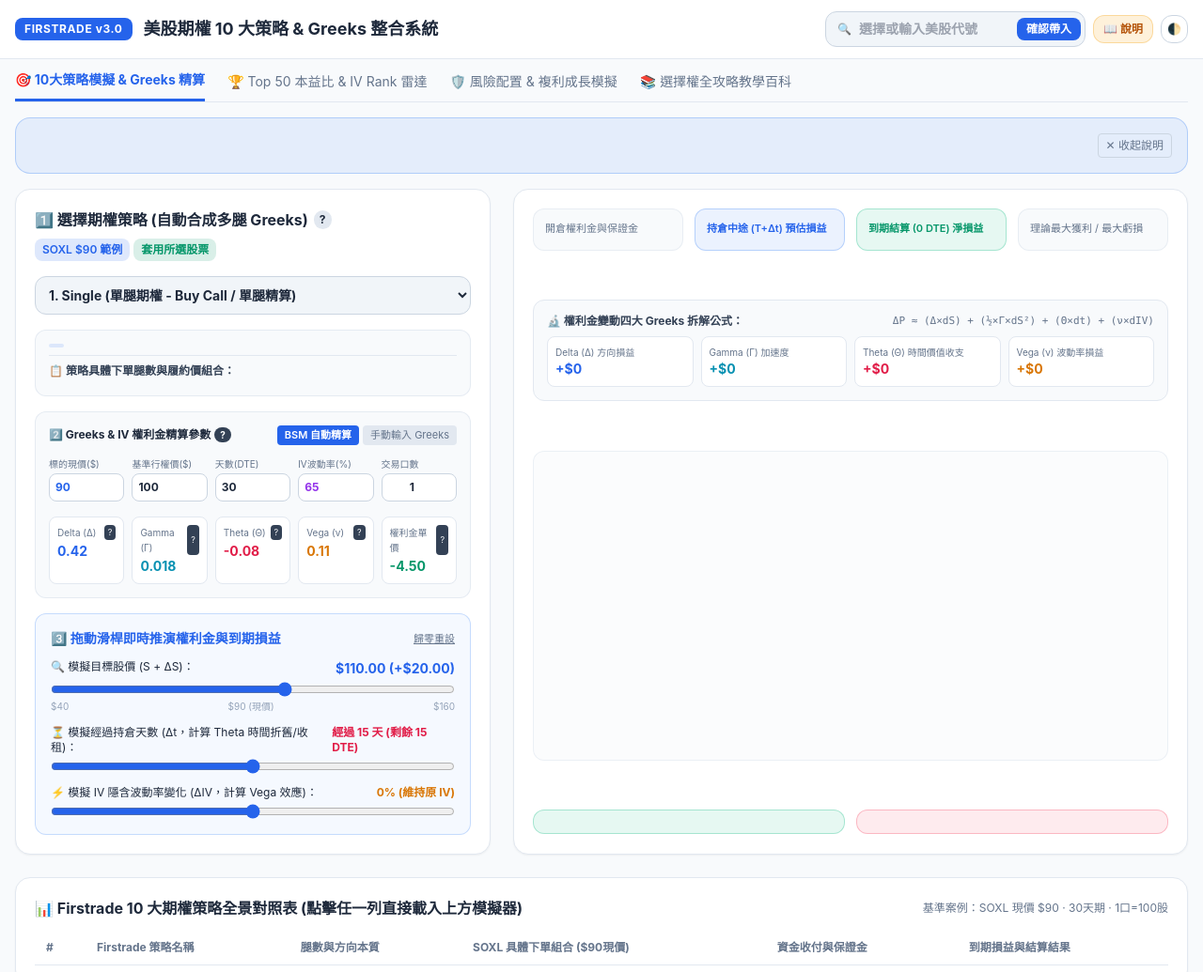
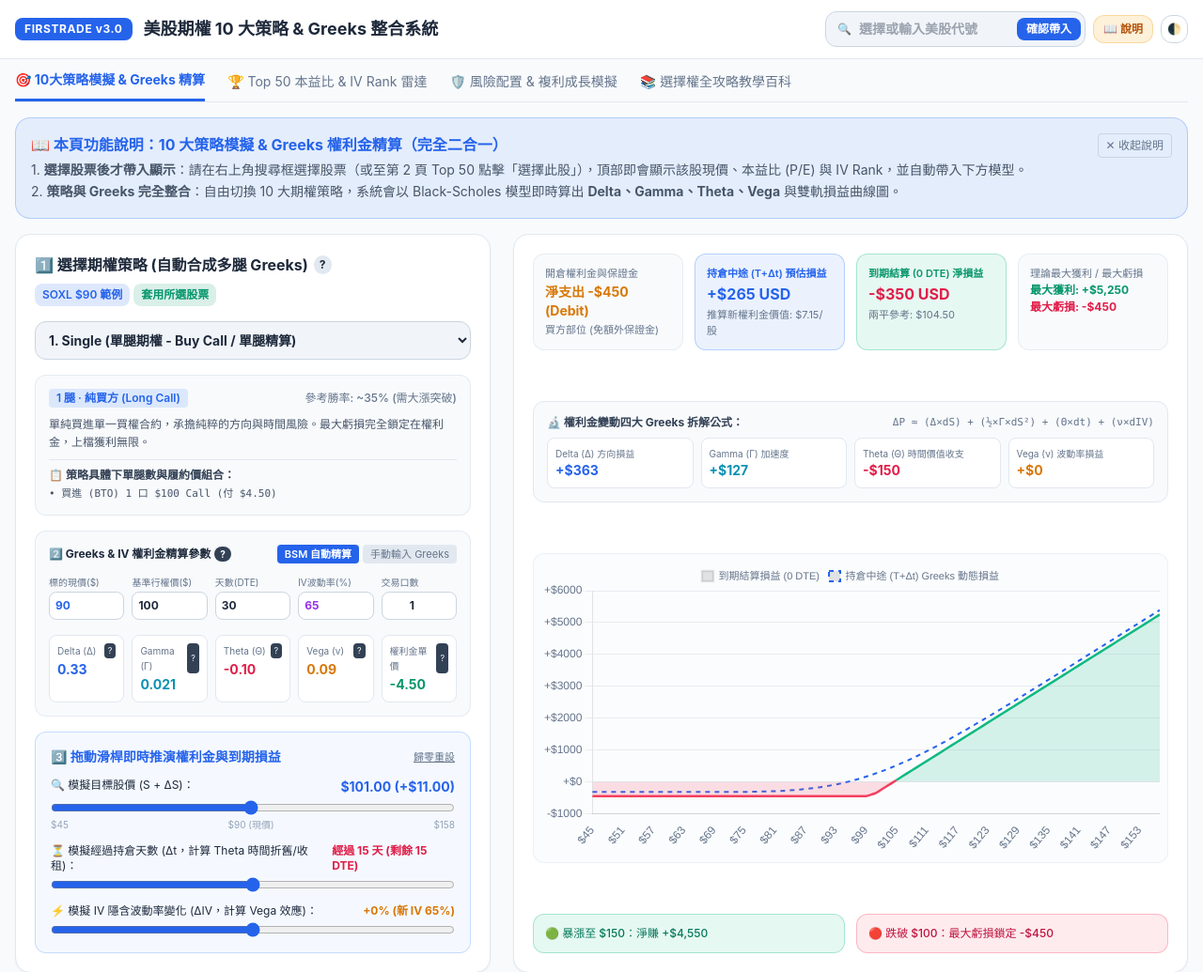
Before and after one commit to peter8955014/us-options-dashboard, a plain HTML site: page index.html in a window 1280 px wide. Shown: the top 1035 px of the page at 94% size. Drawn offline with nearby package versions, Linux system fonts and the light colour scheme.

Commit message:
Update index.html

```diff
--- a/index.html
+++ b/index.html
@@ -4,8 +4,8 @@
   <meta charset="UTF-8" />
   <meta name="viewport" content="width=device-width, initial-scale=1.0" />
   <title>美股期權 - 策略模擬 · Top50本益比 · 期權百科</title>
-  <script src="https://cdn.tailwindcss.com"><>
-  <script src="https://cdn.jsdelivr.net/npm/chart.js"><>
+<script src="https://cdn.tailwindcss.com"></script>
+<script src="https://cdn.jsdelivr.net/npm/chart.js"></script>
   <script>
     tailwind.config = {
       darkMode: 'class',
@@ -1030,7 +1030,7 @@ function refreshAllStockUI() {
     };
 
     // ==================== 5. 全域狀態與股票選取引擎 (選完股票才顯示資訊) ====================
-    let currentStock = TOP50_STOCKS[52]; // 內部預設基準為 SOXL $90，直到使用者選擇股票
+    let currentStock = TOP50_STOCKS.find(s => s.sym === 'SOXL') || TOP50_STOCKS[0]; // 內部預設基準為 SOXL $90，直到使用者選擇股票
     let hasUserSelectedStock = false;
     let isSoxlBenchmarkMode = true;
     let unifiedGreeksMode = 'auto';
@@ -1762,6 +1762,6 @@ window.addEventListener('DOMContentLoaded', async () => {
   renderPortfolioAllocation();
   updateCompoundChart();
 });
-  <>
+  </script>
 </body>
 </html>
```
